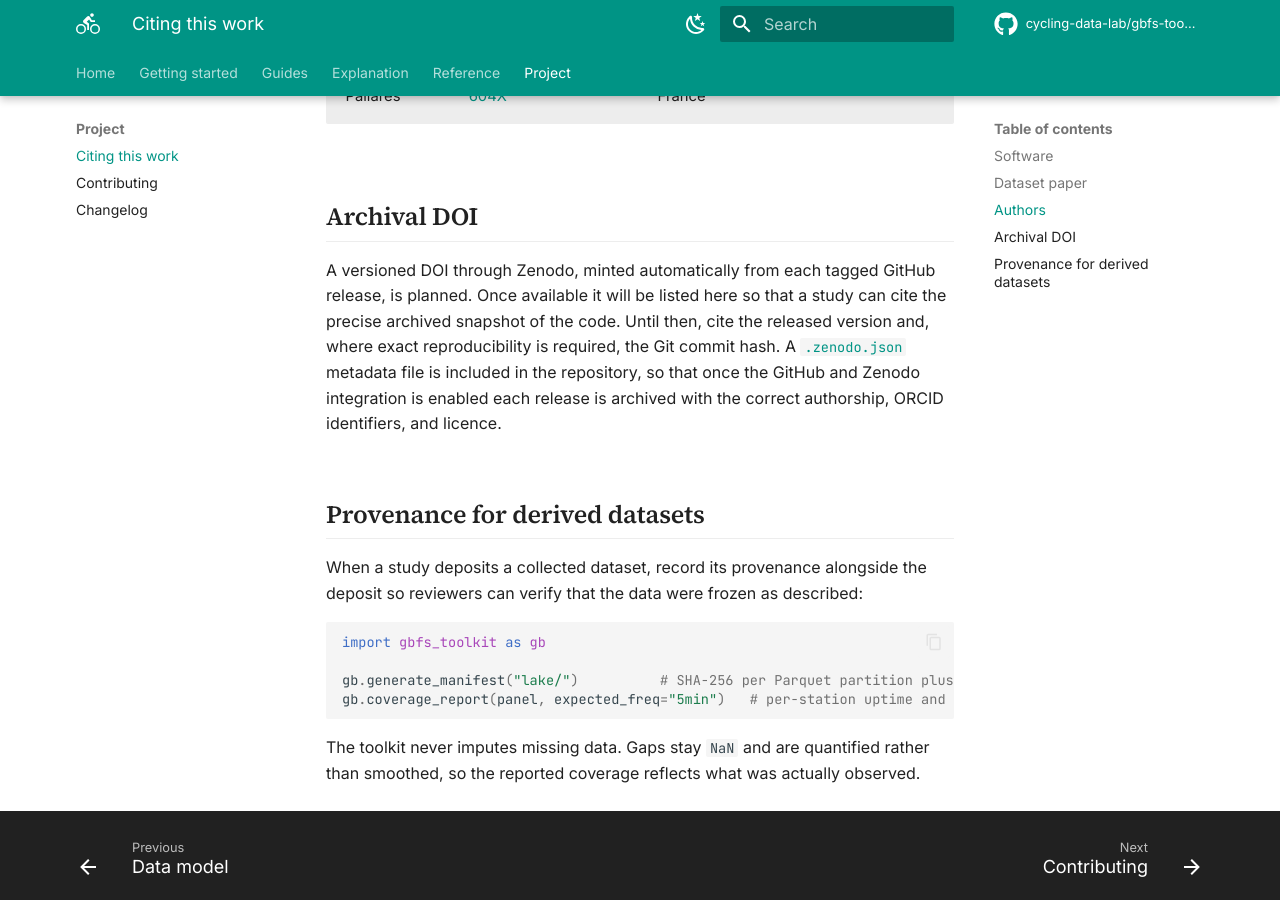
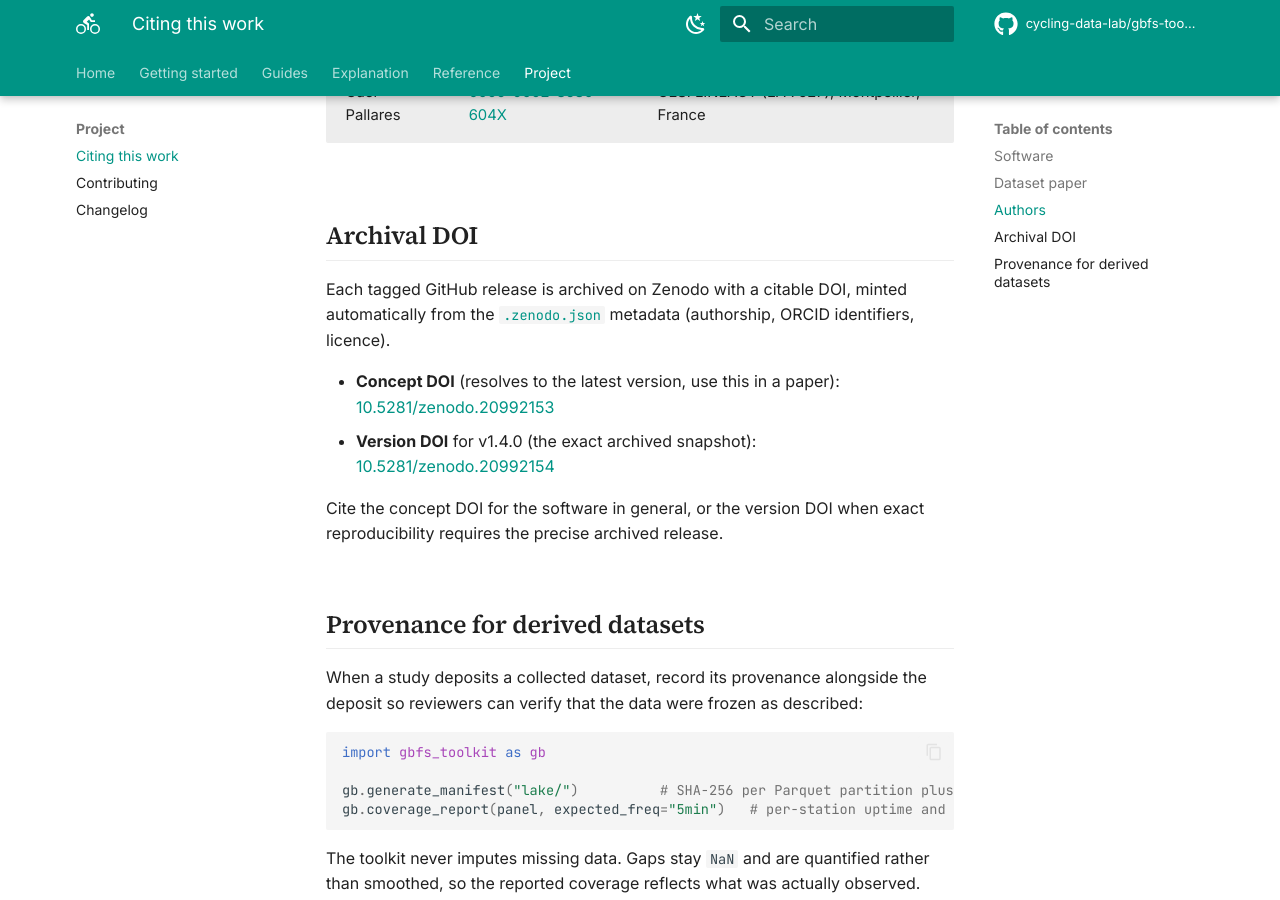
Before and after one commit to cycling-data-lab/gbfs-toolkit, an MkDocs documentation site: the page built from docs/citing.md, in a window 1280 px wide and 900 px high, scrolled down 1452 px. Built offline with MkDocs 1.6.1 and Material for MkDocs 9.7.7, drawn with Linux system fonts in a browser that asks for light colours; comment, search, counter and statistics services are not loaded; some of the changed text lies outside the part shown.

Commit message:
docs: add Zenodo DOI (concept 10.5281/zenodo.20992153) to citation metadata

```diff
--- a/docs/citing.md
+++ b/docs/citing.md
@@ -16,7 +16,8 @@ GitHub renders as a "Cite this repository" panel and which reference managers ca
   title     = {{gbfs-toolkit: research-grade ingestion and semantic
                quality audit for GBFS feeds}},
   year      = {2026},
-  version   = {1.1.0},
+  version   = {1.4.0},
+  doi       = {10.5281/zenodo.20992153},
   license   = {MIT},
   url       = {https://github.com/cycling-data-lab/gbfs-toolkit},
   note      = {ORCID: 0009-0002-2195-0198, 0009-0002-8680-604X}
@@ -53,12 +54,17 @@ rules rest on a verifiable corpus rather than on assertion.
 
 ## Archival DOI
 
-A versioned DOI through Zenodo, minted automatically from each tagged GitHub release, is planned.
-Once available it will be listed here so that a study can cite the precise archived snapshot of the
-code. Until then, cite the released version and, where exact reproducibility is required, the Git
-commit hash. A [`.zenodo.json`](https://github.com/cycling-data-lab/gbfs-toolkit/blob/main/.zenodo.json)
-metadata file is included in the repository, so that once the GitHub and Zenodo integration is
-enabled each release is archived with the correct authorship, ORCID identifiers, and licence.
+Each tagged GitHub release is archived on Zenodo with a citable DOI, minted automatically from the
+[`.zenodo.json`](https://github.com/cycling-data-lab/gbfs-toolkit/blob/main/.zenodo.json) metadata
+(authorship, ORCID identifiers, licence).
+
+- **Concept DOI** (resolves to the latest version, use this in a paper):
+  [10.5281/zenodo.20992153](https://doi.org/10.5281/zenodo.20992153)
+- **Version DOI** for v1.4.0 (the exact archived snapshot):
+  [10.5281/zenodo.20992154](https://doi.org/10.5281/zenodo.20992154)
+
+Cite the concept DOI for the software in general, or the version DOI when exact reproducibility
+requires the precise archived release.
 
 ## Provenance for derived datasets
 
```
Also changed, not shown: README.md (+2 -0 lines), 1 other file.
